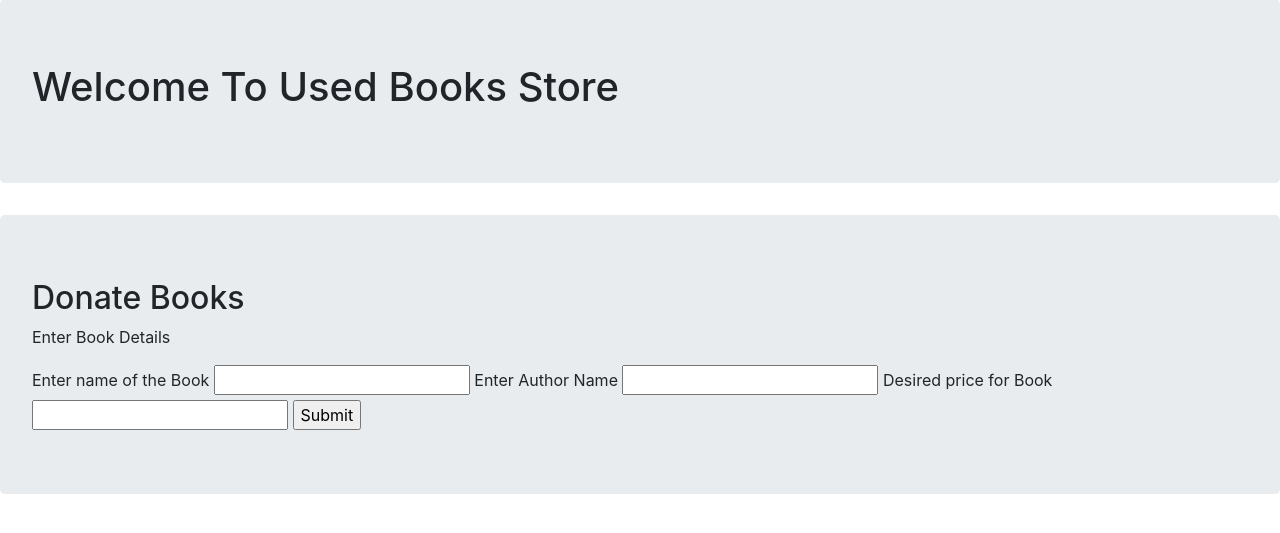
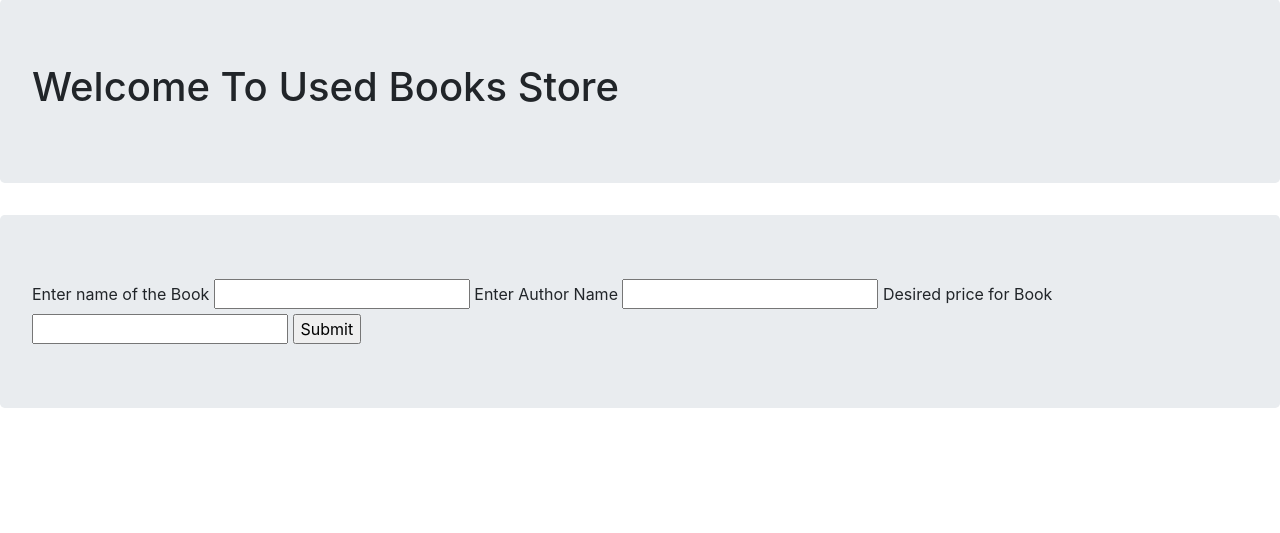
Before and after one commit to ReshmaRegijc/book, a Flask app: page /add in a window 1280 px wide. Shown: the part 57-590 px from the top of the page. Run offline with Flask 2, Linux system fonts and the light colour scheme; some libraries are stand-ins or nearby versions.

```diff
--- a/book/templates/add.html
+++ b/book/templates/add.html
@@ -4,8 +4,7 @@
 
 <div class="jumbotron">
 
-    <h2>Donate Books</h2>
-    <p>Enter Book Details</p>
+
 
     <form method="POST">
         {{form.hidden_tag()}}
```
